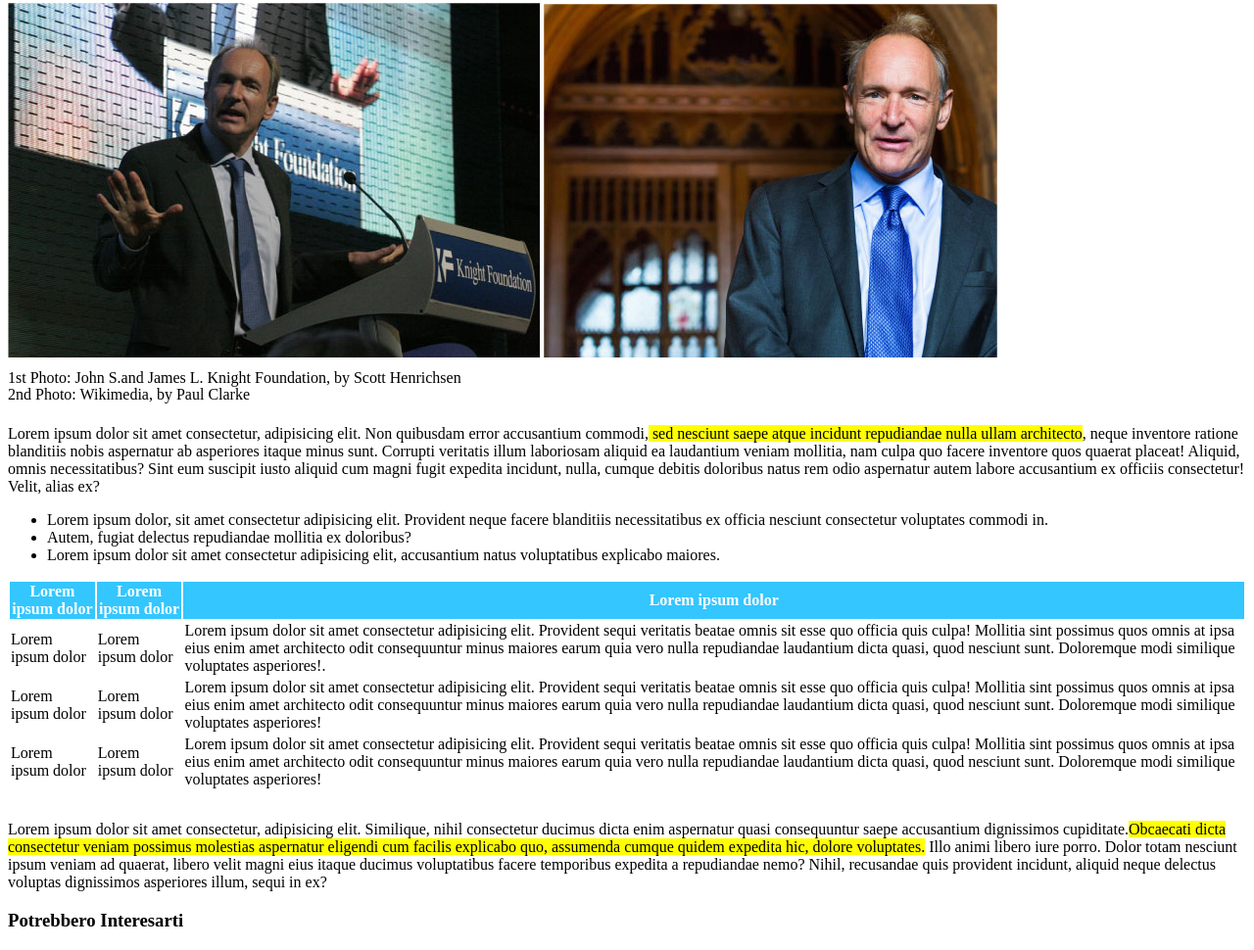
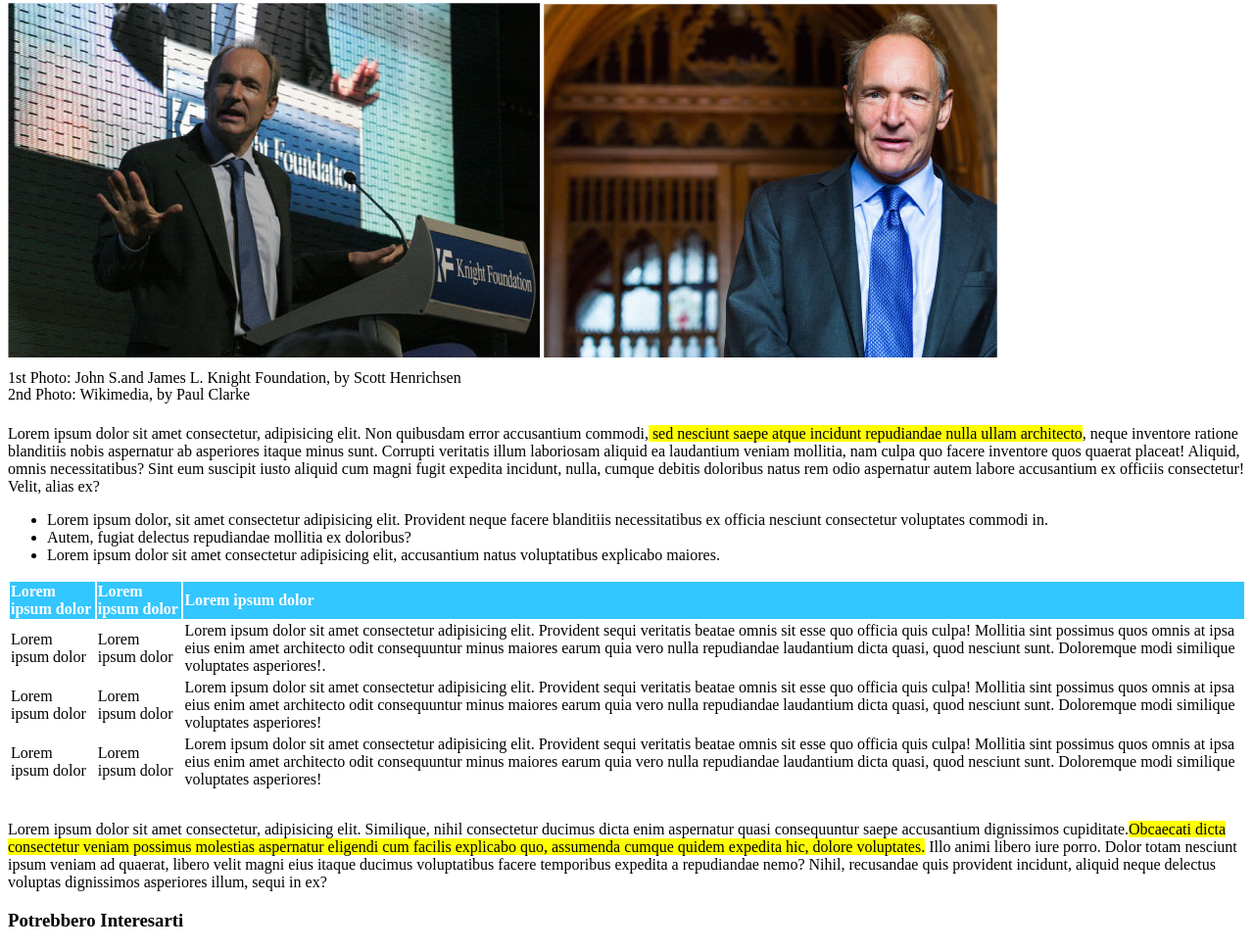
Before and after one commit to JorgeLuix/html-css-booleaner, a plain HTML site: page index.html in a window 1280 px wide. Shown: the part 248-1218 px from the top of the page at 98% size. Drawn offline with Linux system fonts and the light colour scheme.

Commit message:
iniziandoi css

```diff
--- a/style.css
+++ b/style.css
@@ -23,7 +23,17 @@ article {
     margin-top: 30px;
 }
 
-thead th {
+table {
+    text-align: left;
+    width: 100%;
+}
+
+th td {
+    padding: 20 px;
+}
+
+thead {
     background-color: #33C6FF;
     color: white;
 }
+tbody td
```
